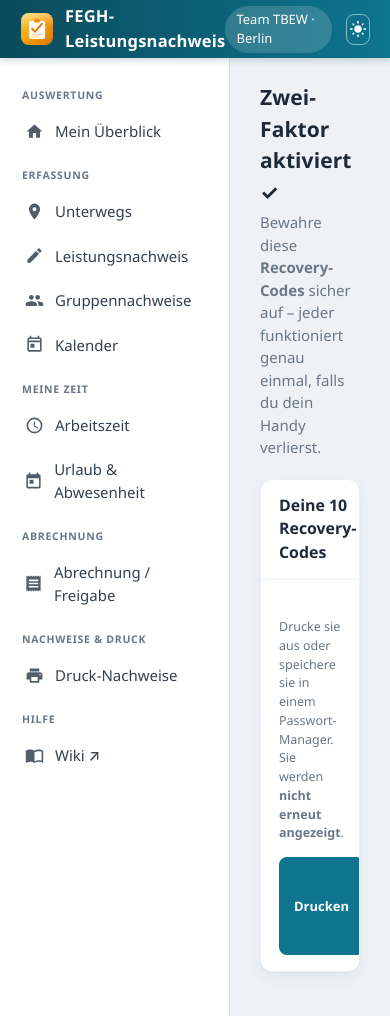
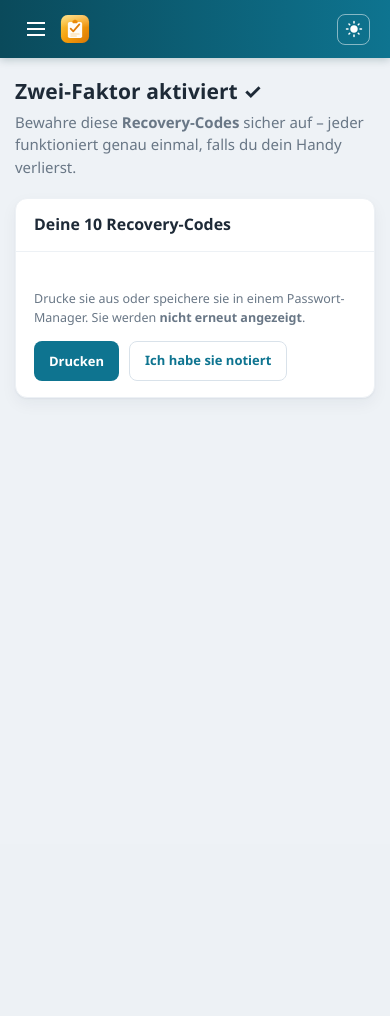
Before and after one commit to miri2577/FEGH-Leistungsnachweis, a Django app: template nachweis/templates/nachweis/2fa_codes.html in a window 390 px wide. After the commit the page ends 399 px from the top, so only its background shows below. Run offline with Django 5.2, Linux system fonts and the light colour scheme; the template is opened without the code that fills it, so the values that code supplies are empty.

Commit message:
feat(mobil): responsive Sidebar-Drawer (Hamburger) + Seed-Fix
- base.html: auf schmalen Screens (max-width 760) klappt die Sidebar zu einem
  Off-Canvas-Drawer ein (Hamburger im Header, Overlay, Schliessen per Link/Esc/
  Overlay). Suchleiste/Name/2FA-Icon werden mobil ausgeblendet, Inhalt volle
  Breite. Macht den Unterwegs-Modus (und die ganze App) auf dem Handy nutzbar.
- seed.py: Loesch-Reihenfolge um Monatsfreigabe/Rechnung ergaenzt (Monatsfreigabe.
  klient ist PROTECT -> Re-Seed schlug sonst fehl); lokalen Doppelimport von
  Monatsfreigabe entfernt (verschattete den Modulimport, UnboundLocalError).

Co-Authored-By: Claude Opus 4.8 (1M context) <noreply@anthropic.com>

```diff
--- a/nachweis/templates/nachweis/base.html
+++ b/nachweis/templates/nachweis/base.html
@@ -209,6 +209,24 @@
     .sb-drop .sb-empty{padding:18px 12px;color:var(--muted);font-size:13px;text-align:center}
     .sb-drop .sb-foot{border-top:1px solid var(--line);margin-top:6px;padding:8px 12px;display:flex;justify-content:space-between;align-items:center;gap:10px;font-size:12px;color:var(--muted)}
     @media(max-width:820px){header.top .searchbar{margin:0 12px}header.top .searchbar .sb-kbd{display:none}}
+    /* Mobile: Sidebar als Off-Canvas-Drawer + Hamburger (app-weit) */
+    .navtoggle{display:none;background:transparent;border:0;color:#fff;padding:6px;margin:0 6px 0 -2px;cursor:pointer}
+    .navtoggle svg{width:24px;height:24px;fill:currentColor;display:block}
+    .nav-overlay{display:none;position:fixed;inset:58px 0 0 0;background:rgba(10,25,40,.42);z-index:25}
+    @media(max-width:760px){
+      .navtoggle{display:inline-flex;align-items:center}
+      header.top .searchbar{display:none}
+      header.top .brand{font-size:0;gap:0}
+      header.top .brand .logo{width:30px;height:30px}
+      header.top .user{margin-left:auto;gap:9px}
+      header.top .user .chip,header.top .user>span,header.top .user>a{display:none!important}
+      nav.side{position:fixed;top:58px;bottom:0;left:0;width:250px;max-width:82vw;z-index:30;
+        transform:translateX(-100%);transition:transform .22s ease;overflow-y:auto}
+      body.nav-open nav.side{transform:translateX(0);box-shadow:0 0 30px rgba(0,0,0,.3)}
+      body.nav-open .nav-overlay{display:block}
+      main{width:100%;min-width:0;padding:18px 15px;overflow-x:hidden}
+    }
+    @media (prefers-reduced-motion: reduce){nav.side{transition:none}}
     /* #3 – Karten weniger „eingekastelt": hellere Hairline statt kräftigem Rahmen */
     .kpi,.panel,.hello,.info,.stamp{border-color:var(--line)}
     /* #4 – sichtbarer Tastatur-Fokus (nur bei Keyboard-Navigation) */
@@ -283,6 +301,7 @@
 </head>
 <body>
   <header class="top">
+    <button type="button" class="navtoggle" id="navtoggle" aria-label="Menü" aria-expanded="false"><svg viewBox="0 0 24 24"><path d="M3 5h18v2H3zM3 11h18v2H3zM3 17h18v2H3z"/></svg></button>
     <div class="brand"><img class="logo" src="{% static 'nachweis/logo.svg' %}" alt=""> FEGH-Leistungsnachweis</div>
     {% if user.is_authenticated %}
     <div class="searchbar" id="searchbar">
@@ -305,6 +324,7 @@
     </div>
   </header>
   <div class="shell">
+    <div class="nav-overlay" id="navoverlay"></div>
     <nav class="side">
       <div class="grp">Auswertung</div>
       <a href="{% url 'nachweis:start' %}" class="{% if aktiv == 'start' %}active{% endif %}">
@@ -383,6 +403,22 @@
       {% block content %}{% endblock %}
     </main>
   </div>
+
+  <script>
+  // Mobile-Navigation: Hamburger öffnet die Sidebar als Drawer, Overlay/Link/Esc schließt.
+  (function(){
+    var t=document.getElementById('navtoggle'), o=document.getElementById('navoverlay');
+    if(!t) return;
+    function close(){ document.body.classList.remove('nav-open'); t.setAttribute('aria-expanded','false'); }
+    t.addEventListener('click', function(){
+      var open=document.body.classList.toggle('nav-open');
+      t.setAttribute('aria-expanded', open?'true':'false');
+    });
+    if(o) o.addEventListener('click', close);
+    document.querySelectorAll('nav.side a').forEach(function(a){ a.addEventListener('click', close); });
+    document.addEventListener('keydown', function(e){ if(e.key==='Escape') close(); });
+  })();
+  </script>
 
   <script>
   (function(){
```
Also changed, not shown: nachweis/management/commands/seed.py (+7 -5 lines).
